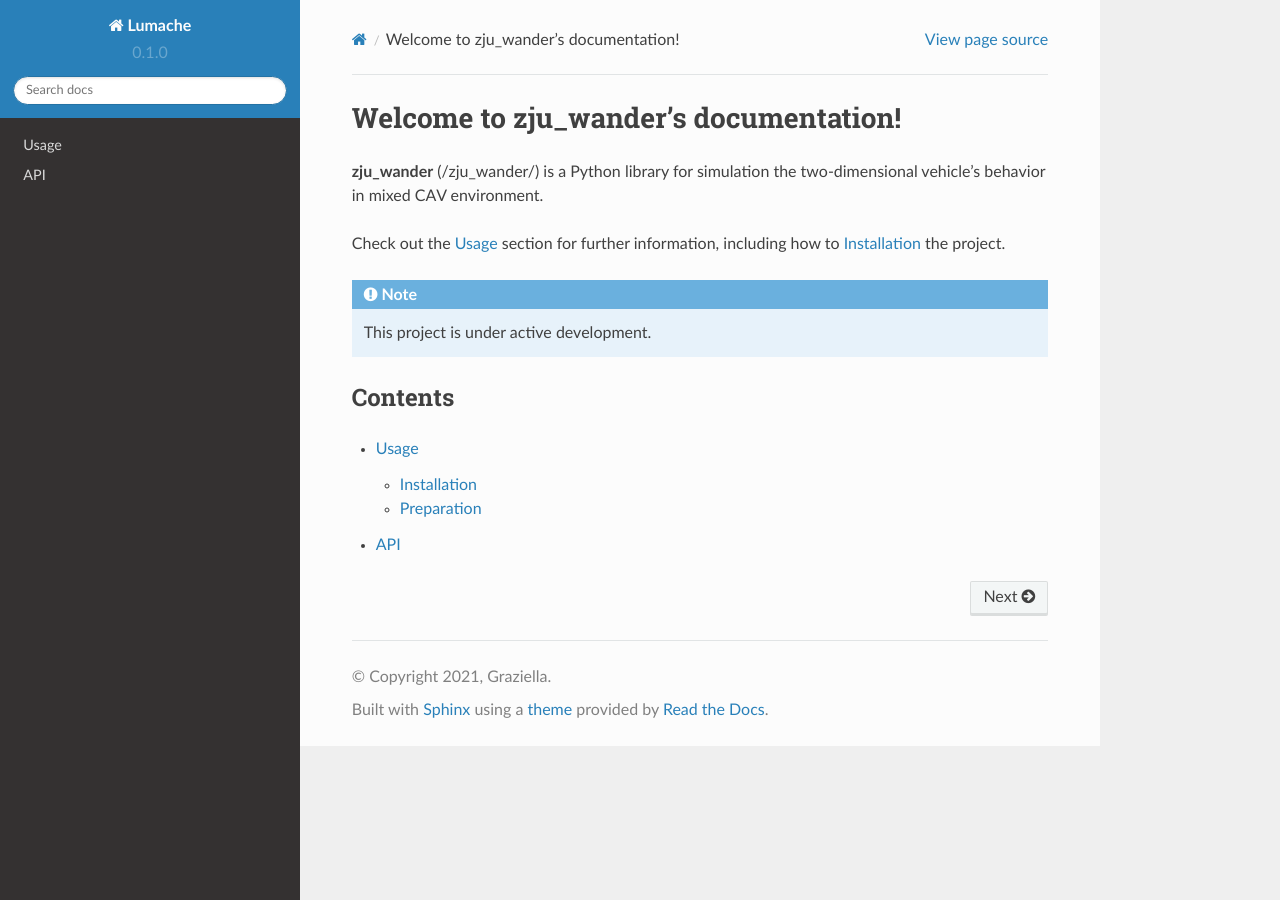
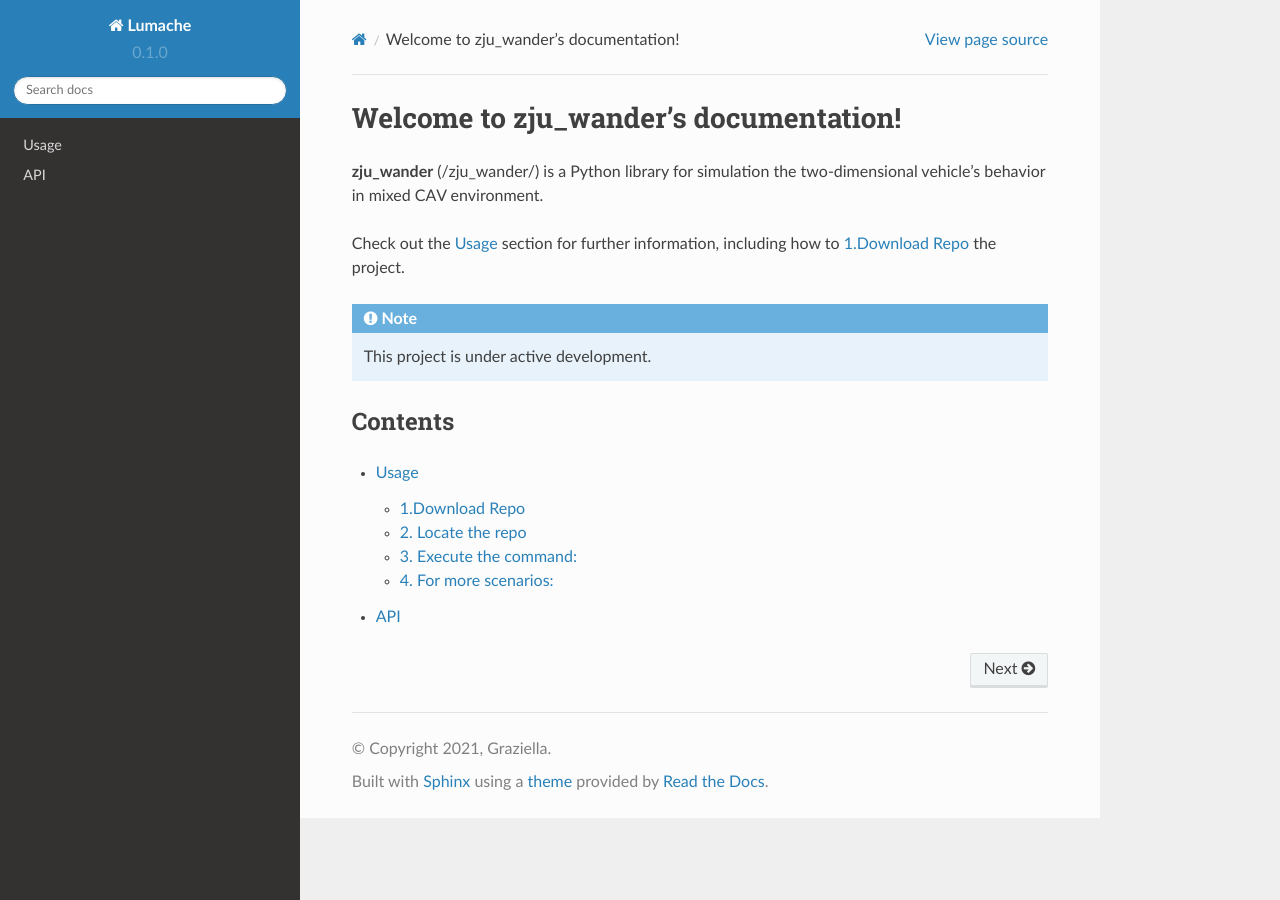
Before and after one commit to ZhangJiahaoZJU/zju_wander, a Sphinx documentation site: the page built from docs/source/index.rst, in a window 1280 px wide. Built offline with Sphinx 7.4.7 and the Read the Docs theme 2.0.0, drawn with Linux system fonts in a browser that asks for light colours.

Commit message:
Update usage.rst

```diff
--- a/docs/source/usage.rst
+++ b/docs/source/usage.rst
@@ -3,7 +3,7 @@ Usage
 
 .. _installation:
 
-Installation
+1.Download Repo
 ------------
 
 This repo is free-install. To use zju_wander, first git clone it into your local file:
@@ -12,21 +12,30 @@ This repo is free-install. To use zju_wander, first git clone it into your local
 
    (.venv) $ git clone https://github.com/ZhangJiahaoZJU/zju_wander.git
 
-Preparation
+2. Locate the repo
 ----------------
+Go to the "software" file, it contains two files one is for the 'EXE' file, another one
+is the '.yaml' file.  Open Your command.exe in your computer, then execute the:
 
-1. Go to the '/software' file, and find the 'zju_wander.exe' software:
+.. code-block:: console
 
-.. autofunction:: lumache.get_random_ingredients
+   (.venv) $ cd "the location of the repo" + "/softawre"
 
-The ``kind`` parameter should be either ``"meat"``, ``"fish"``,
-or ``"veggies"``. Otherwise, :py:func:`lumache.get_random_ingredients`
-will raise an exception.
 
-.. autoexception:: lumache.InvalidKindError
+3. Execute the command:
+----------------
+Then execute the below commnad line:
 
-For example:
+.. code-block:: console
 
->>> import lumache
->>> lumache.get_random_ingredients()
-['shells', 'gorgonzola', 'parsley']
+   (.venv) $ zju_wander.exe parameters.yaml
+
+It will cost 5 minutes, then the result is outputed, such as
+
+.. code-block:: console
+
+   [0.3456, 0.123, 0,256]
+
+
+4. For more scenarios:
+----------------
```
